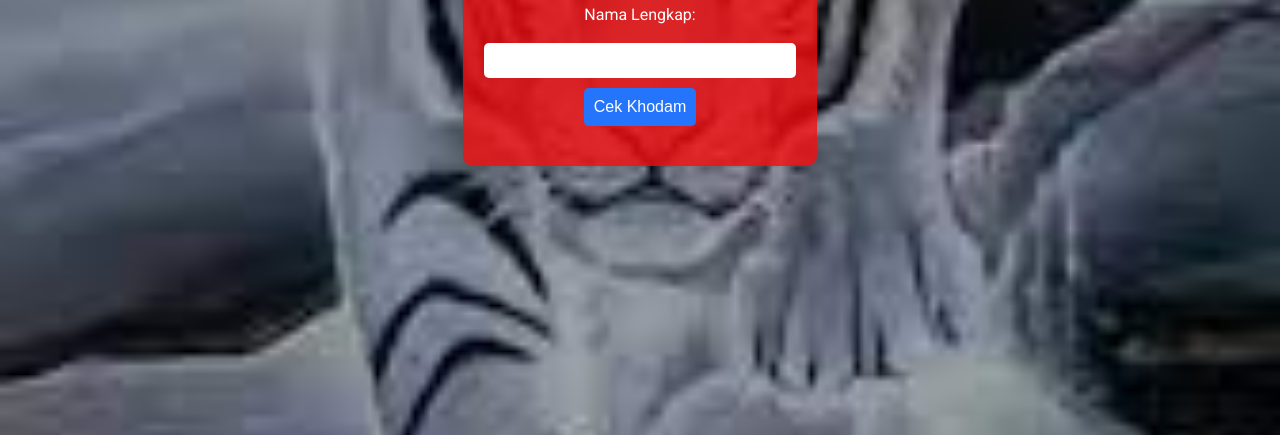
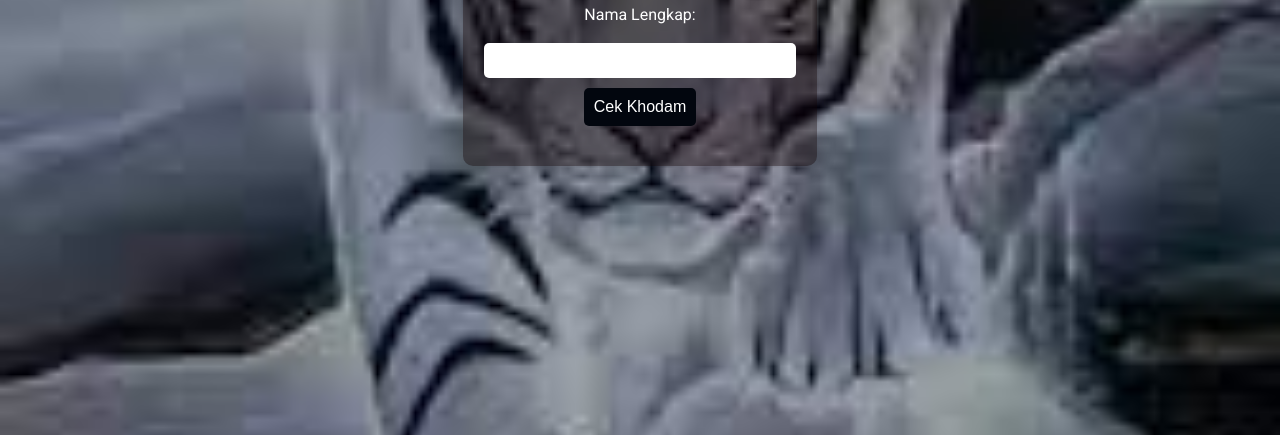
Before and after one commit to andrewsoebagoes/cek-khodam, a plain HTML site: page index.html in a window 1280 px wide. Shown: the part 365-800 px from the top of the page. Drawn offline with Linux system fonts and the light colour scheme.

Commit message:
ubah css

```diff
--- a/style.css
+++ b/style.css
@@ -13,7 +13,7 @@ body {
 }
 
 .container {
-    background: rgba(243, 13, 13, 0.799);
+    background: rgba(16, 0, 0, 0.413);
     padding: 20px;
     border-radius: 10px;
     box-shadow: 0 0 20px rgba(0, 0, 0, 0.2);
@@ -34,7 +34,7 @@ button {
     padding: 10px;
     border: none;
     border-radius: 5px;
-    background: #2575fc;
+    background: #02060e;
     color: white;
     font-size: 16px;
     cursor: pointer;
@@ -42,7 +42,7 @@ button {
 }
 
 button:hover {
-    background: #0059c1;
+    background: #00040b22;
     transform: scale(1.05);
 }
 
```
